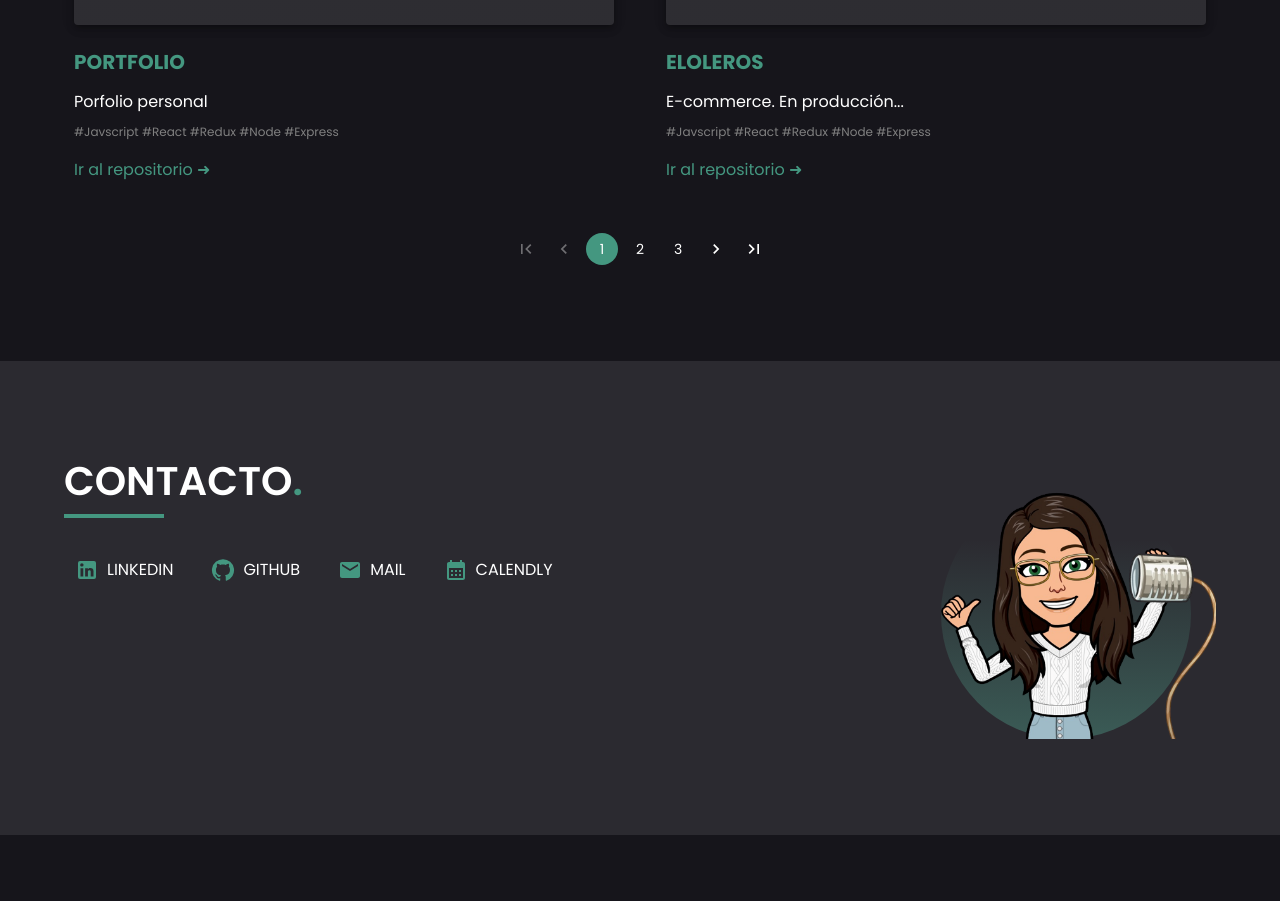
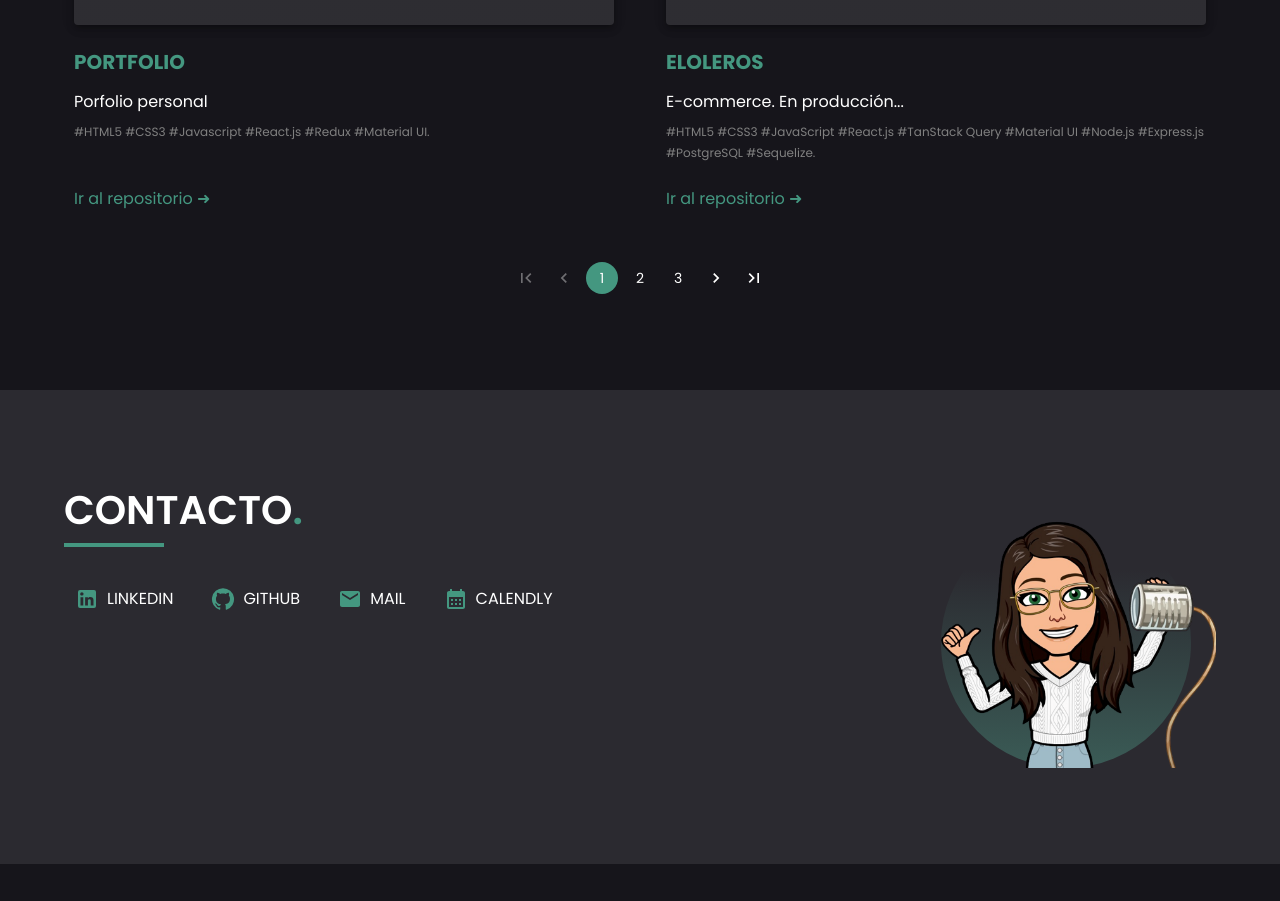
Before and after one commit to flormedinav/portfolio, a React (Create React App) app: page /home in a window 1280 px wide. Shown: the part 2647-3548 px from the top of the page. Built offline with nearby package versions, Linux system fonts and the light colour scheme; grey boxes are pictures that could not be loaded.

Commit message:
Se modificaron los # de tecnologías en proyectos y el hover de ir a repositorio

```diff
--- a/src/components/CardsProjects/index.jsx
+++ b/src/components/CardsProjects/index.jsx
@@ -1,6 +1,6 @@
 import { Box, CardMedia, Paper, Typography, useTheme } from "@mui/material";
 
-const CardsProjects = ({ name, description, img, github }) => {
+const CardsProjects = ({ name, description, img, github, tech }) => {
   const theme = useTheme();
   return (
     <Box
@@ -24,11 +24,10 @@ const CardsProjects = ({ name, description, img, github }) => {
           justifyContent: "center",
           mb: "1.25rem",
           "&:hover": {
-            transform: "translateY(-4px)", // Cambia la posición vertical del elemento
+            transform: "translateY(-4px)",
           },
         }}
       >
-        {/*  pt: "12%", pl: "5%", pr: "5%", pb: "12%" */}
         <CardMedia
           component="img"
           src={img}
@@ -58,14 +57,15 @@ const CardsProjects = ({ name, description, img, github }) => {
       </Typography>
       <Typography
         variant="subtitle1"
-        sx={{ color: "gray", fontSize: "0.75rem", mb: "1rem" }}
+        sx={{ color: "gray", fontSize: "0.75rem", mb: "1rem", height: "50px" }}
       >
-        #Javscript #React #Redux #Node #Express
+        {tech}
       </Typography>
       <Typography
         sx={{
           fontSize: "1rem",
           mt: "0.3rem",
+          width: "139px",
           borderBottom: "1px solid transparent", // Línea inferior inicialmente transparente
           transition: "border-color 0.3s ease", // Transición suave para el cambio de color de la línea
           "&:hover": {
--- a/src/components/SectionProjects/index.jsx
+++ b/src/components/SectionProjects/index.jsx
@@ -60,12 +60,13 @@ const SectionProjects = () => {
               mb: "1rem",
             }}
           >
-            {projectsToShow.map(({ name, img, description, github }) => (
+            {projectsToShow.map(({ name, img, description, github, tech }) => (
               <CardsProjects
                 name={name}
                 description={description}
                 img={img}
                 github={github}
+                tech={tech}
               />
             ))}
           </Box>
--- a/src/components/SectionProjects/projects.js
+++ b/src/components/SectionProjects/projects.js
@@ -12,35 +12,41 @@ export const projects = [
     img: imagePortfolio,
     description: "Porfolio personal",
     github: "https://github.com/flormedinav/Proyecto-Individual-Dogs",
+    tech: "#HTML5 #CSS3 #Javascript #React.js #Redux #Material UI.",
   },
   {
     name: "Eloleros",
     img: imageEloleros,
     description: "E-commerce. En producción...",
     github: "https://github.com/flormedinav/Proyecto-Individual-Dogs",
+    tech: "#HTML5 #CSS3 #JavaScript #React.js #TanStack Query #Material UI #Node.js #Express.js #PostgreSQL #Sequelize.",
   },
   {
     name: "Dogs App",
     img: imageDogsApp,
     description: "Página web de razas de perros.",
     github: "https://github.com/flormedinav/Proyecto-Individual-Dogs",
+    tech: "HTML5 #CSS3 #JavaScript #React.js #Redux #Node.js #Express.js #PostgreSQL #Sequelize.",
   },
   {
     name: "Rick And Morty",
     img: imageRickAndMorty,
     description: "Página de la serie de Rick and Morty.",
     github: "https://github.com/flormedinav/Proyecto-Individual-Dogs",
+    tech: "HTML5 #CSS3 #JavaScript #React.js #Redux #Node.js #Express.js #PostgreSQL #Sequelize.",
   },
   {
     name: "The Chocolate Hub",
     img: imageChocolate,
     description: "E-commerce de chocolates.",
     github: "https://github.com/flormedinav/Proyecto-Individual-Dogs",
+    tech: "HTML5 #CSS3 #JavaScript #React.js #Redux #Node.js #Express.js #PostgreSQL #Sequelize.",
   },
   {
     name: "iPhone 13",
     img: imageIPhone,
     description: "Página web sobre iPhone 13",
     github: "https://github.com/flormedinav/Proyecto-Individual-Dogs",
+    tech: "HTML5 #CSS3 #JavaScript.",
   },
 ];
```
